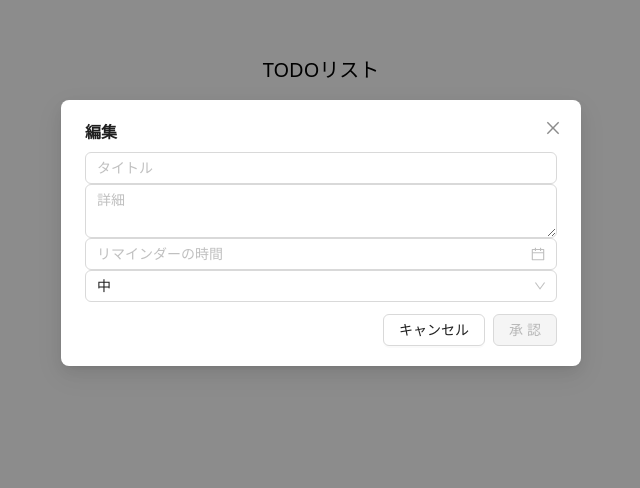
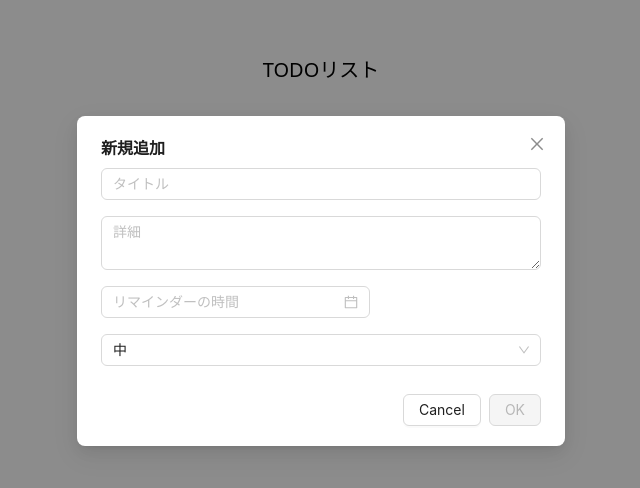
Before and after one commit to hamburger39/last_task, a Next.js app: page / in a window 1280 px wide. Both pictures are taken after a click on the button "新規追加". Shown: the top 488 px of the page, without its empty margins (319-959 px from the left). Built offline with nearby package versions, Linux system fonts and the light colour scheme.

Commit message:
fix:code

```diff
--- a/src/app/components/CustomModal.tsx
+++ b/src/app/components/CustomModal.tsx
@@ -1,20 +1,11 @@
-import React, { FC, ReactNode } from 'react';
-import { Modal } from 'antd';
+import React from 'react';
+import { Modal, ModalProps } from 'antd';
 
-interface CustomModalProps {
-  title: string;
-  open: boolean;
-  onOk: () => void;
-  onCancel: () => void;
-  children: ReactNode;
-  okText?: string;
-  cancelText?: string;
-  okButtonProps?: { [key: string]: any };
-}
+interface CustomModalProps extends ModalProps {}
 
-const CustomModal: FC<CustomModalProps> = ({ title, open, onOk, onCancel, children, okText = '承認', cancelText = 'キャンセル', okButtonProps }) => {
+const CustomModal: React.FC<CustomModalProps> = ({ children, ...props }) => {
   return (
-    <Modal title={title} open={open} onOk={onOk} onCancel={onCancel} okText={okText} cancelText={cancelText} okButtonProps={okButtonProps}>
+    <Modal {...props} style={{ ...props.style, padding: '16px' }}>
       {children}
     </Modal>
   );
--- a/src/app/todo/page.tsx
+++ b/src/app/todo/page.tsx
@@ -10,7 +10,6 @@ import CustomModal from '../components/CustomModal';
 import CustomInput from '../components/CustomInput';
 import CustomTextArea from '../components/CustomTextArea';
 import { validateExcelFormat, TodoItem } from '../../utils/validateExcelFormat';
-import { title } from 'process';
 
 const { Option } = Select;
 
@@ -135,7 +134,7 @@ const Todo: FC = () => {
     XLSX.utils.book_append_sheet(wb, ws, 'Todos');
     const exportFileName = fileName + '.xlsx';
     XLSX.writeFile(wb, exportFileName);
-    setFileName('');
+    setFileName('');  // Reset file name after export
     setIsExportModalOpen(false);
   };
 
@@ -221,25 +220,24 @@ const Todo: FC = () => {
 
   return (
     <div className="p-4 max-w-md mx-auto">
-      <div className="flex mb-4 space-x-4">
-        <CustomButton type="primary" onClick={showModal}>新規追加</CustomButton>
-        <CustomButton type="default" danger onClick={showDeleteAllModal} disabled={todos.length === 0}>全削除</CustomButton>
-      </div>
-      <div className="flex mb-4 space-x-4">
-        <Select defaultValue="priorityAsc" onChange={handleSortChange} className="w-full">
+      <h1 className="text-xl font-bold mb-4">TODOリスト</h1>
+      <div className="flex justify-between mb-4">
+        <Select value={sortType} onChange={handleSortChange} className="w-1/3">
           <Option value="priorityAsc">優先度 昇順</Option>
           <Option value="priorityDesc">優先度 降順</Option>
-          <Option value="createdAtAsc">作成日 昇順</Option>
-          <Option value="createdAtDesc">作成日 降順</Option>
+          <Option value="createdAtAsc">作成日時 昇順</Option>
+          <Option value="createdAtDesc">作成日時 降順</Option>
         </Select>
+        <CustomButton type="primary" onClick={showModal}>新規追加</CustomButton>
+        <CustomButton type="default" danger onClick={showDeleteAllModal}>全削除</CustomButton>
       </div>
       {sortedTodos.map((todo, index) => (
-        <div className="flex flex-col border rounded-xl border-dominant shadow p-4 mb-4" key={index}>
+        <div className="bg-white p-4 rounded shadow mb-4" key={index}>
           <p className="text-sm font-bold">{todo.value}</p>
           <p className="text-xs">{todo.detail}</p>
           <p className="text-xs">{todo.reminderTime ? toJST(todo.reminderTime) : ''}</p>
           <p className="text-xs text-gray-400">{toJST(todo.createdAt)}</p>
-          <p className="text-xs text-gray-500 mt-2">{todo.priority}</p>
+          <p className="text-xs text-gray-500">{todo.priority}</p>
           <div className="flex justify-end space-x-2 mt-2">
             <CustomButton type="primary" onClick={() => handleEdit(index)}>編集</CustomButton>
             <CustomButton type="default" danger onClick={() => handleDelete(index)}>削除</CustomButton>
@@ -247,31 +245,32 @@ const Todo: FC = () => {
         </div>
       ))}
       <div className="flex justify-between mt-4">
-        <Upload customRequest={handleUpload} accept=".xlsx,.xlsm"showUploadList={false}>
-          <CustomButton type="default">インポート</CustomButton>
+        <Upload customRequest={handleUpload} accept=".xlsx,.xlsm">
+          <CustomButton type="default" onClick={() => { }}>インポート</CustomButton>
         </Upload>
         <CustomButton type="primary" onClick={showExportModal} disabled={todos.length === 0}>エクスポート</CustomButton>
       </div>
-      <CustomModal title="編集" open={isModalOpen} onOk={handleSubmit} onCancel={handleCancel} okButtonProps={{ disabled: !value.trim() }}>
-        <CustomInput value={value} onChange={(e) => setValue(e.target.value)} placeholder="タイトル" />
-        <CustomTextArea value={detail} onChange={(e) => setDetail(e.target.value)} placeholder="詳細" />
+      <CustomModal title={editIndex !== null ? "編集" : "新規追加"} open={isModalOpen} onOk={handleSubmit} onCancel={handleCancel} okButtonProps={{ disabled: !value.trim() }}>
+        {editIndex !== null && <p className="text-base font-medium mb-2">編集</p>}
+        <CustomInput className="mb-4" value={value} onChange={(e) => setValue(e.target.value)} placeholder="タイトル" />
+        <CustomTextArea className="mb-4" value={detail} onChange={(e) => setDetail(e.target.value)} placeholder="詳細" />
         <DatePicker
           showTime
           value={reminderTime ? moment(reminderTime) : null}
           onChange={(date) => setReminderTime(date ? date.toISOString() : undefined)}
           placeholder="リマインダーの時間"
-          style={{width:"100%"}}
+          className="mb-4"
         />
-        <Select value={priority} onChange={(value) => setPriority(value as PriorityOrder)} className="w-full">
+        <Select value={priority} onChange={(value) => setPriority(value as PriorityOrder)} className="w-full mb-4">
           <Option value="高">高</Option>
           <Option value="中">中</Option>
           <Option value="低">低</Option>
         </Select>
       </CustomModal>
       <CustomModal title="全削除の確認" open={isDeleteAllModalOpen} onOk={handleDeleteAll} onCancel={handleCancelDeleteAll}>
-        <p>本当に全てのTODOを削除しますか？</p>
+        <p>本当に全てのTODOを削除しますか？</ p>
       </CustomModal>
-      <Modal title="エクスポートファイル名の入力" open={isExportModalOpen} onOk={handleExport} onCancel={() => setIsExportModalOpen(false)} okText="承認" cancelText="キャンセル">
+      <Modal title="エクスポートファイル名の入力" open={isExportModalOpen} onOk={handleExport} onCancel={() => setIsExportModalOpen(false)}>
         <AntInput value={fileName} onChange={(e) => setFileName(e.target.value)} placeholder="ファイル名を入力" />
       </Modal>
     </div>
```
